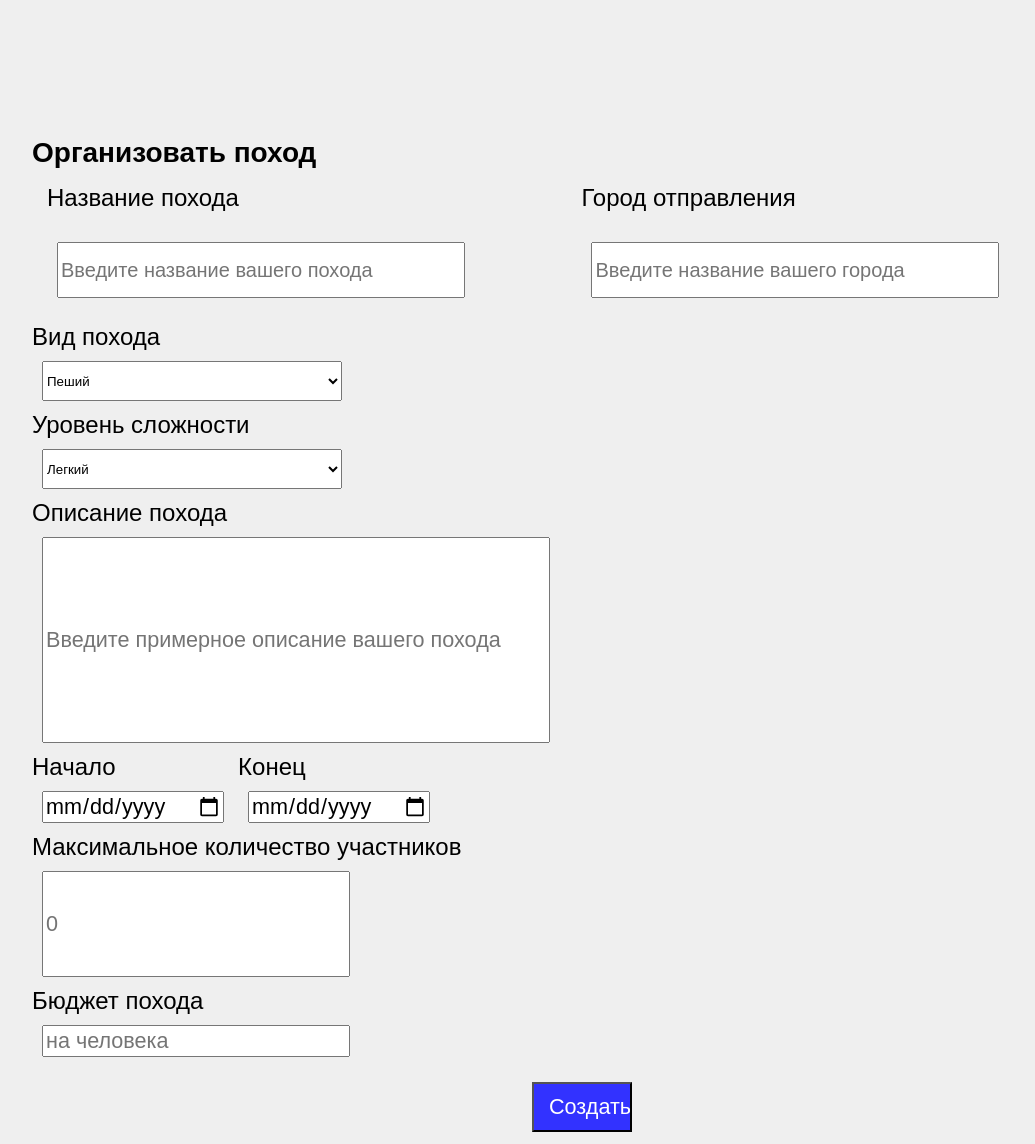
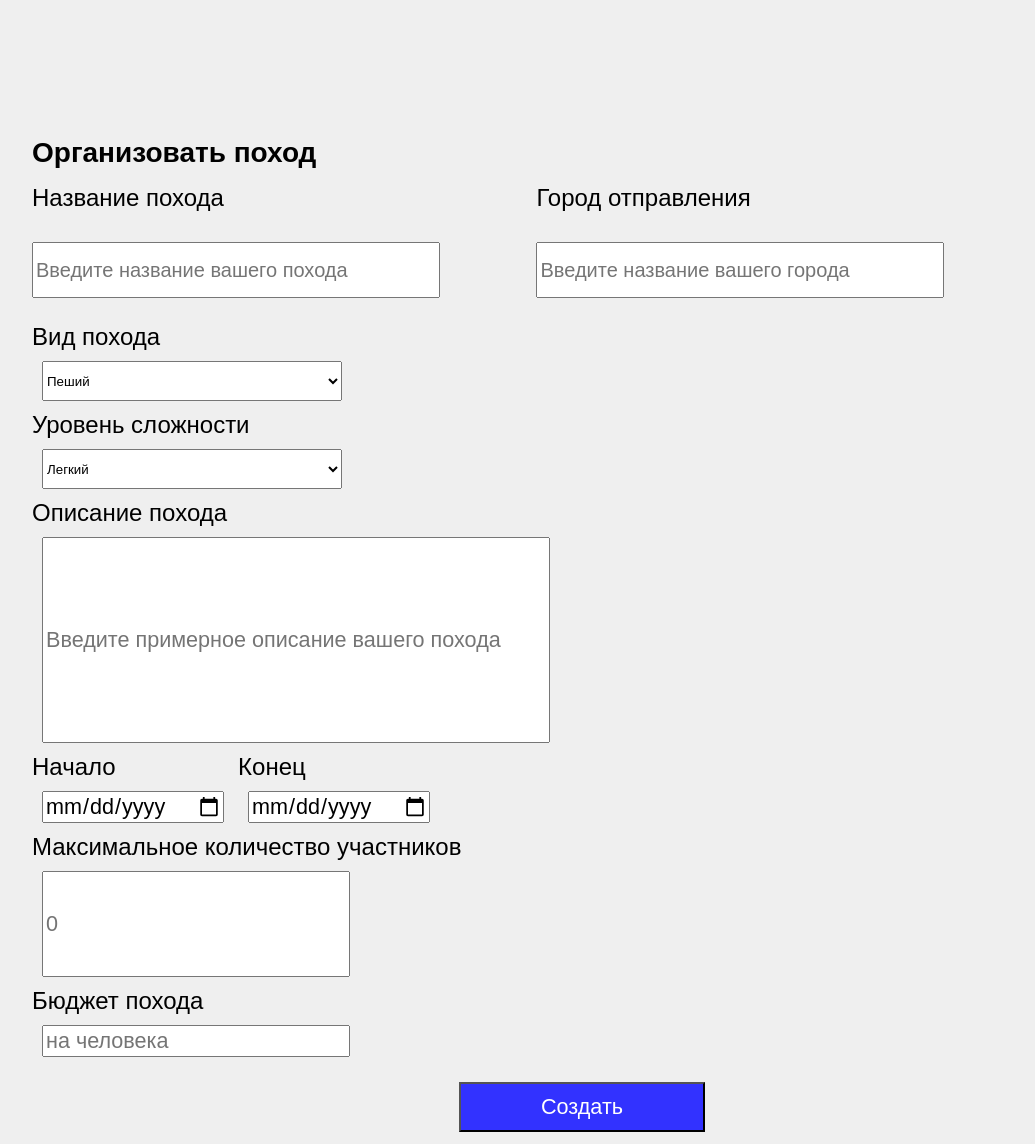
Before and after one commit to Zallin/pohodnik.ru, a website: page views/add.html in a window 1280 px wide. Shown: the part 225-1369 px from the top of the page, without its empty margins (58-1093 px from the left). Drawn offline with nearby package versions, Linux system fonts and the light colour scheme; files that its build step writes are made by us from their sources; files whose address does not match are found by name.

Commit message:
submit button fix

```diff
--- a/public/css/styles.css
+++ b/public/css/styles.css
@@ -298,15 +298,14 @@ footer ul li:first-child{
 	.organize .button{
 	margin: 15px auto;
 	display: block;
-	width: 100px;
-	padding: 10px 15px;
+	padding: 10px 80px;
 	background-color: #3232FF;
 	color: #FFF;
 	text-align: center;
 	}
 	.head{
 		width: 500px;
-		margin: 15px;
+		margin: 15px 0 15px 0;
 		display: inline-block;
 	}
 	.head h1{
@@ -314,6 +313,7 @@ footer ul li:first-child{
 	}
 	.head input{
 		margin-top: 30px;
+		margin-left: 0px;
 		width: 400px;
 		height: 50px;
 		font-size: 1.25em;
```
